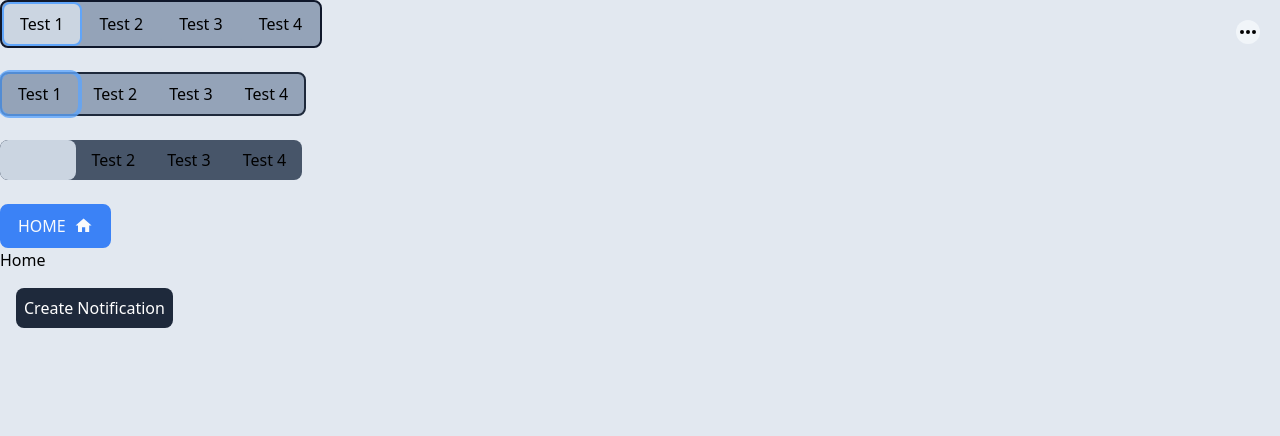
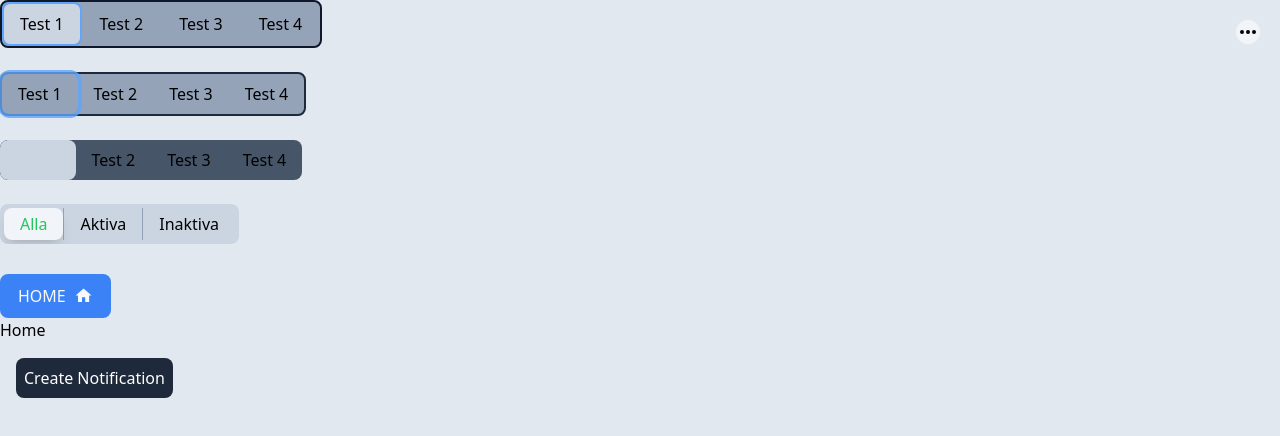
Before and after one commit to freddan88/vite-test-app, a React (Vite) app: page / in a window 1280 px wide. Shown: the top 436 px of the page. Built offline with nearby package versions, Linux system fonts and the light colour scheme.

Commit message:
Working boardFilterSwitch

```diff
--- a/src/App.tsx
+++ b/src/App.tsx
@@ -8,6 +8,7 @@ import SwitchBoardFilter2 from './components/SwitchBoardFilter2';
 import SwitchBoardFilter3 from './components/SwitchBoardFilter3';
 import SidebarTest01 from './features/sidebarTest01/SidebarTest01';
 import ToastNotification from './features/toastNotification/ToastNotification';
+import SwitchBoardFilter4 from './components/SwitchBoardFilter4';
 
 const switchBoardData = [
   {
@@ -57,6 +58,9 @@ function App() {
       />
       <br />
       <br />
+      <SwitchBoardFilter4 />
+      <br />
+      <br />
       <Button iconPathAfter={mdiHome} variant="contained">
         HOME
       </Button>
--- /dev/null
+++ b/src/components/SwitchBoardFilter4.tsx
@@ -0,0 +1,81 @@
+import React, { ChangeEvent, useEffect, useState } from 'react';
+
+interface IProps {}
+
+const boardData = [
+  {
+    label: 'Alla',
+    value: 'all',
+  },
+  {
+    label: 'Aktiva',
+    value: 'active',
+  },
+  {
+    label: 'Inaktiva',
+    value: 'inactive',
+  },
+];
+
+const SwitchBoardFilter4: React.FC<IProps> = (props) => {
+  const [selected, setSelected] = useState<any>(boardData[0]);
+
+  console.log(selected);
+
+  const handleChange = (e: ChangeEvent<HTMLInputElement>, label: string) => {
+    const { name, value } = e.target;
+    const clickedElement = e.target as HTMLInputElement;
+    const labelElement = clickedElement.previousElementSibling!;
+    const newPosition = labelElement.getBoundingClientRect().x;
+    const newSelection = {
+      name,
+      value,
+      label,
+      positionX: newPosition,
+    };
+    setSelected(newSelection);
+  };
+
+  useEffect(() => {
+    // Documentation hooks as lifecycle-methods:
+    // https://dev.to/trentyang/replace-lifecycle-with-hooks-in-react-3d4n
+  }, []);
+
+  return (
+    <div className="relative inline-block overflow-hidden rounded-lg bg-slate-300 p-1">
+      <div
+        className="absolute rounded-lg bg-slate-100 py-2 px-4 leading-none text-green-500 shadow-lg transition-all"
+        style={{ left: `${selected.positionX}px` }}
+      >
+        {selected.label}
+      </div>
+      <ul className="flex">
+        {boardData.map((obj) => {
+          return (
+            <li
+              className="border-r border-slate-400 after:bg-slate-400 last-of-type:border-none"
+              key={obj.value}
+            >
+              <label
+                className="block cursor-pointer py-2 px-4 leading-none"
+                htmlFor={obj.value}
+              >
+                {obj.label}
+              </label>
+              <input
+                type="radio"
+                id={obj.value}
+                value={obj.value}
+                name="switchBoard4"
+                className="hidden"
+                onChange={(e) => handleChange(e, obj.label)}
+              />
+            </li>
+          );
+        })}
+      </ul>
+    </div>
+  );
+};
+
+export default SwitchBoardFilter4;
```
